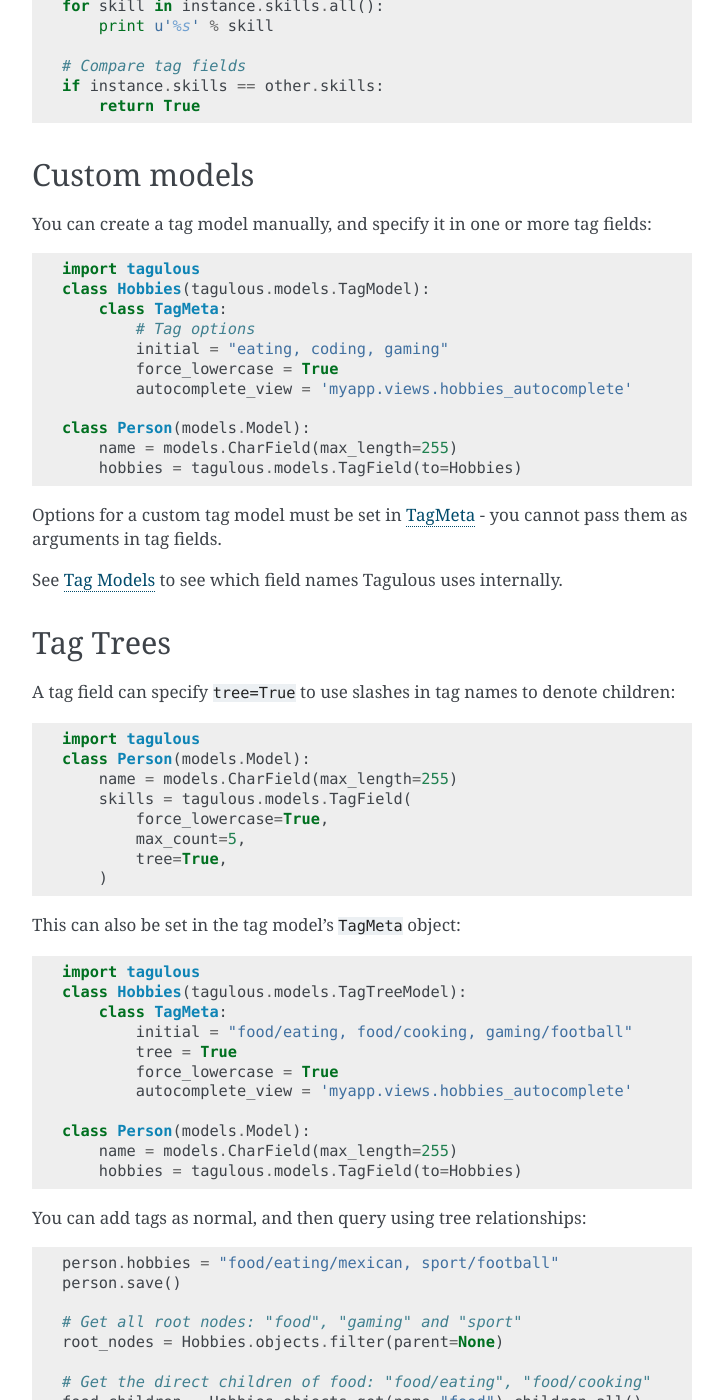
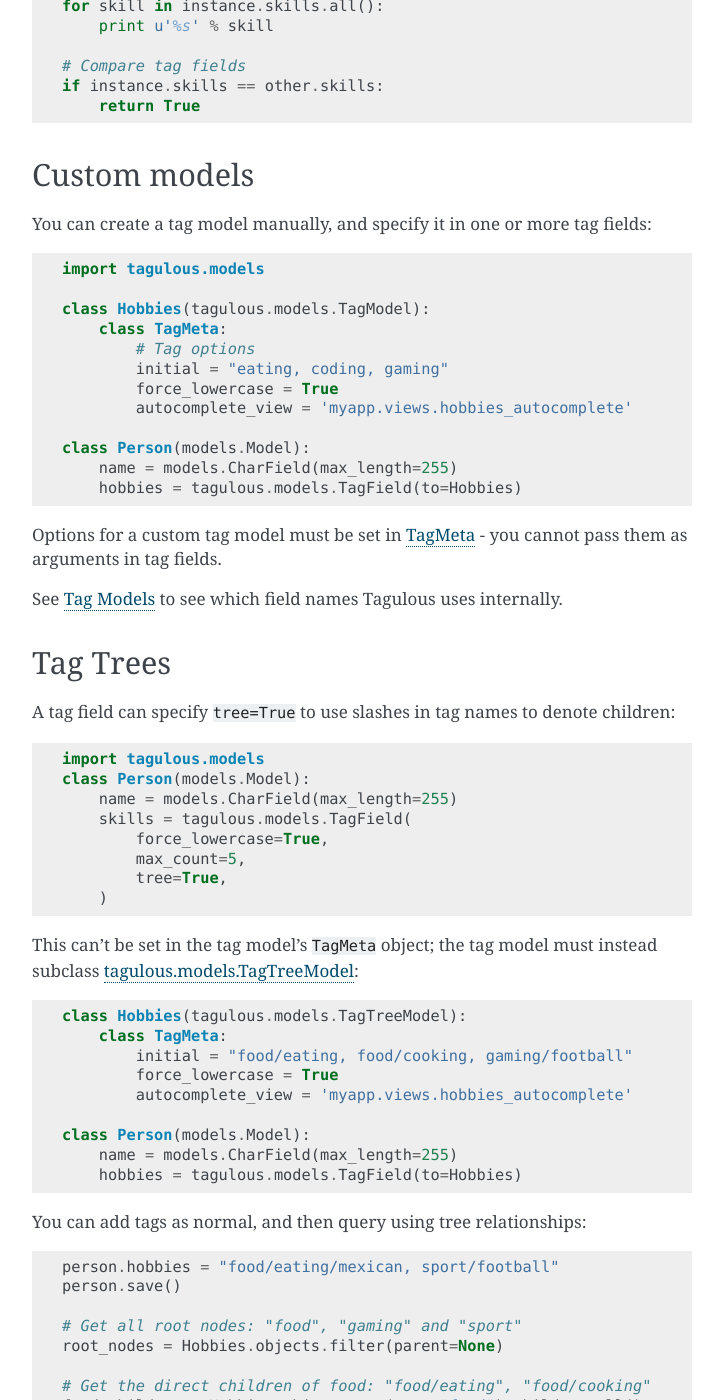
Before and after one commit to radiac/django-tagulous, a Sphinx documentation site: the page built from docs/usage.rst, in a window 1280 px wide and 1400 px high, scrolled down 1356 px. Shown: the whole window, without its empty margins (388-1111 px from the left). Built offline with Sphinx 7.4.7, drawn with Linux system fonts in a browser that asks for light colours; some of the changed text lies outside the part shown.

Commit message:
Update docs

```diff
--- a/docs/admin.rst
+++ b/docs/admin.rst
@@ -88,9 +88,9 @@ See :ref:`settings` for more information.
 Managing the tag model
 ======================
 
-You can also register a ModelAdmin to manipulate the tag table directly.
-Tagulous's ``register`` function will do this for you - just pass it the tag
-field::
+Tagulous provides additional tag-related functionality for tag models, such as
+the ability to merge tags. You can use Tagulous's ``register`` function to do
+this for you - just pass it the tag field::
 
     tagulous.admin.register(MyModel.tags)
 
--- a/docs/usage.rst
+++ b/docs/usage.rst
@@ -19,7 +19,7 @@ This simple example creates a ``SingleTagField`` (a glorified ``ForeignKey``)
 and two ``TagField`` (a typical tag field, using ``ManyToManyField``)::
 
     from django.db import models
-    import tagulous
+    import tagulous.models
 
     class Person(models.Model):
         title = tagulous.models.SingleTagField(
@@ -80,7 +80,8 @@ Custom models
 
 You can create a tag model manually, and specify it in one or more tag fields::
 
-    import tagulous
+    import tagulous.models
+
     class Hobbies(tagulous.models.TagModel):
         class TagMeta:
             # Tag options
@@ -106,7 +107,7 @@ Tag Trees
 A tag field can specify ``tree=True`` to use slashes in tag names to denote
 children::
 
-    import tagulous
+    import tagulous.models
     class Person(models.Model):
         name = models.CharField(max_length=255)
         skills = tagulous.models.TagField(
@@ -115,13 +116,12 @@ children::
             tree=True,
         )
 
-This can also be set in the tag model's ``TagMeta`` object::
+This can't be set in the tag model's ``TagMeta`` object; the tag model must
+instead subclass :ref:`tagtreemodel`::
 
-    import tagulous
     class Hobbies(tagulous.models.TagTreeModel):
         class TagMeta:
             initial = "food/eating, food/cooking, gaming/football"
-            tree = True
             force_lowercase = True
             autocomplete_view = 'myapp.views.hobbies_autocomplete'
 
@@ -158,7 +158,7 @@ objects absolute URLs without needing to create a custom tag model::
 
     from django.db import models
     from django.core.urlresolvers import reverse
-    import tagulous
+    import tagulous.models
 
     class Person(models.Model):
         name = models.CharField(max_length=255)
@@ -194,8 +194,9 @@ ModelForms
 
 A ``ModelForm`` with tag fields needs no special treatment::
 
-    from django.db import models, forms
-    import tagulous
+    from django.db import models
+    from django import forms
+    import tagulous.models
 
     class Person(models.Model):
         name = models.CharField(max_length=255)
```
Also changed, not shown: other parts of docs/usage.rst (+5 -2 lines).
